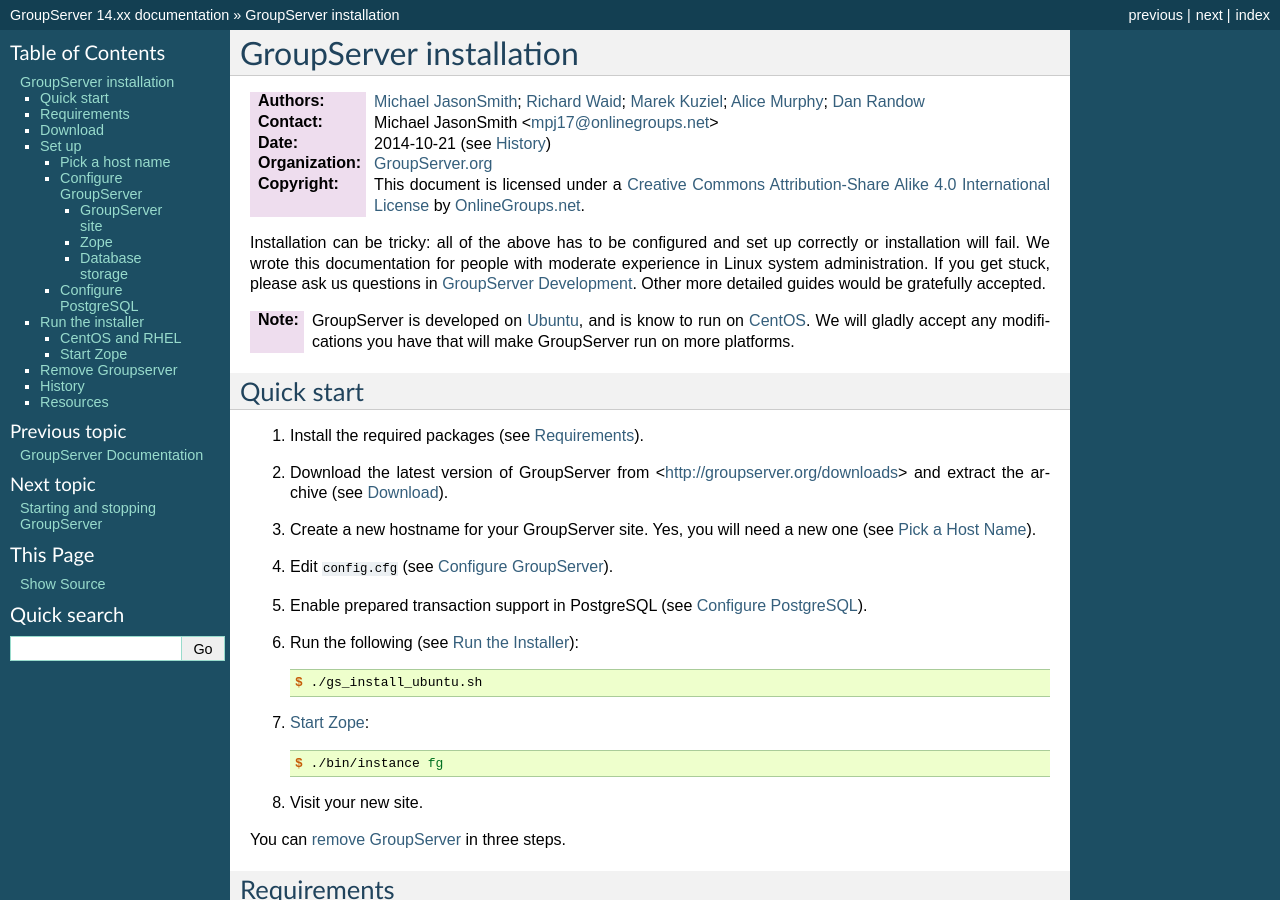
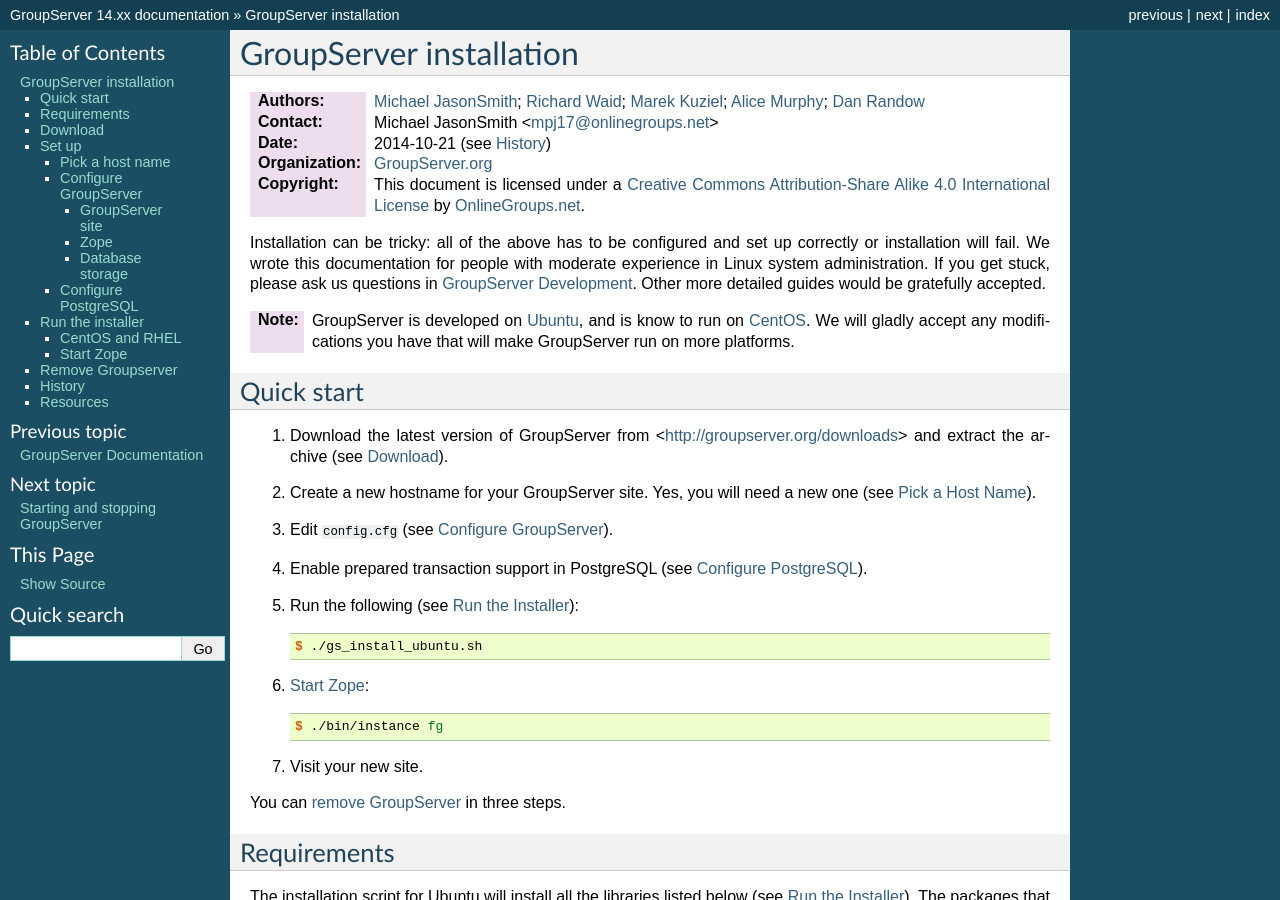
Before and after one commit to groupserver/buildout, a Sphinx documentation site: the page built from docs/groupserver-install.rst, in a window 1280 px wide and 900 px high. Built offline with Sphinx 7.4.7, drawn with Linux system fonts in a browser that asks for light colours.

Commit message:
Removing 'Install the deps' from the Quick Start.

```diff
--- a/docs/groupserver-install.rst
+++ b/docs/groupserver-install.rst
@@ -32,7 +32,6 @@
 Quick start
 ===========
 
-#.  Install the required packages (see `Requirements`_).
 #.  Download the latest version of GroupServer from
     <http://groupserver.org/downloads> and extract the archive
     (see `Download`_).
```
